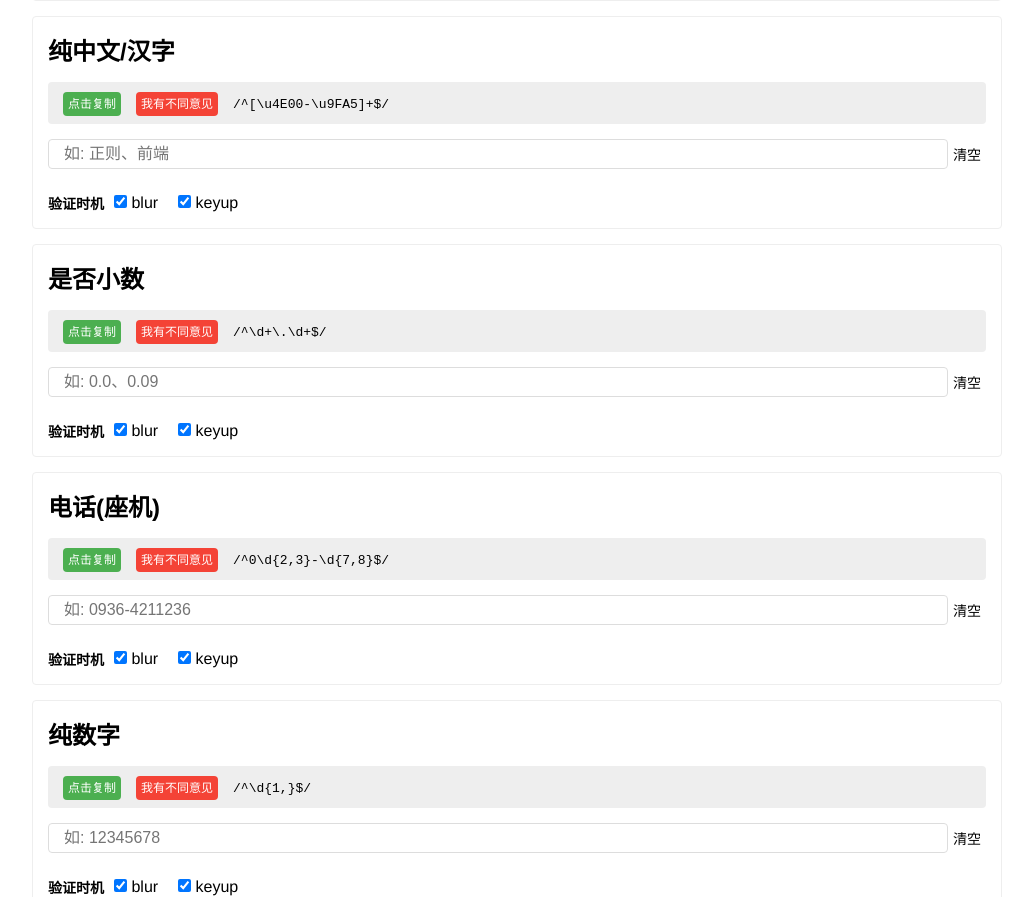
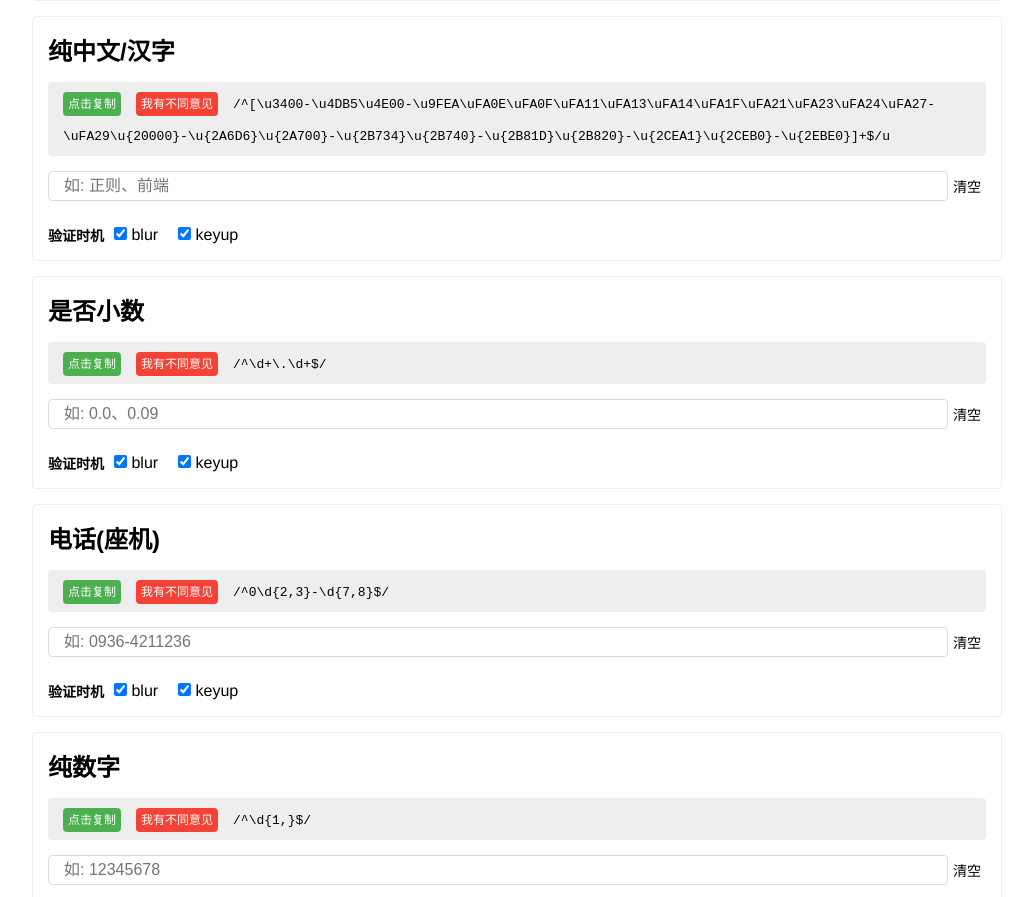
Before and after one commit to any86/any-rule, a Vue app: page / in a window 1280 px wide. Shown: the part 7306-8203 px from the top of the page, without its empty margins (123-1156 px from the left). Built offline with nearby package versions, Linux system fonts and the light colour scheme.

Commit message:
fix: 根据https://zhuanlan.zhihu.com/p/33335629 修改 "纯中文/汉字"的正则

```diff
--- a/src/RULES.js
+++ b/src/RULES.js
@@ -1,5 +1,4 @@
-module.exports = [
-    {
+module.exports = [{
         title: 'A股代码',
         rule: /^(s[hz]|S[HZ])(000[\d]{3}|002[\d]{3}|300[\d]{3}|600[\d]{3}|60[\d]{4})$/,
         example: 'sz000858、SZ002136、sz300675、SH600600、sh601155'
@@ -117,7 +116,7 @@ module.exports = [
     },
     {
         title: 'email地址',
-        rule:  /^[a-zA-Z0-9.!#$%&'*+/=?^_`{|}~-]+@[a-zA-Z0-9](?:[a-zA-Z0-9-]{0,61}[a-zA-Z0-9])?(?:\.[a-zA-Z0-9](?:[a-zA-Z0-9-]{0,61}[a-zA-Z0-9])?)*$/,
+        rule: /^[a-zA-Z0-9.!#$%&'*+/=?^_`{|}~-]+@[a-zA-Z0-9](?:[a-zA-Z0-9-]{0,61}[a-zA-Z0-9])?(?:\.[a-zA-Z0-9](?:[a-zA-Z0-9-]{0,61}[a-zA-Z0-9])?)*$/,
         example: '如: 90203918@qq.com、nbilly@126.com'
     },
     {
@@ -152,7 +151,8 @@ module.exports = [
     },
     {
         title: '纯中文/汉字',
-        rule: /^[\u4E00-\u9FA5]+$/,
+        // rule: /^[\u4E00-\u9FA5]+$/,
+        rule: /^[\u3400-\u4DB5\u4E00-\u9FEA\uFA0E\uFA0F\uFA11\uFA13\uFA14\uFA1F\uFA21\uFA23\uFA24\uFA27-\uFA29\u{20000}-\u{2A6D6}\u{2A700}-\u{2B734}\u{2B740}-\u{2B81D}\u{2B820}-\u{2CEA1}\u{2CEB0}-\u{2EBE0}]+$/u,
         example: '如: 正则、前端'
     },
     {
```
Lines whose indentation alone changed are shown as unchanged.
